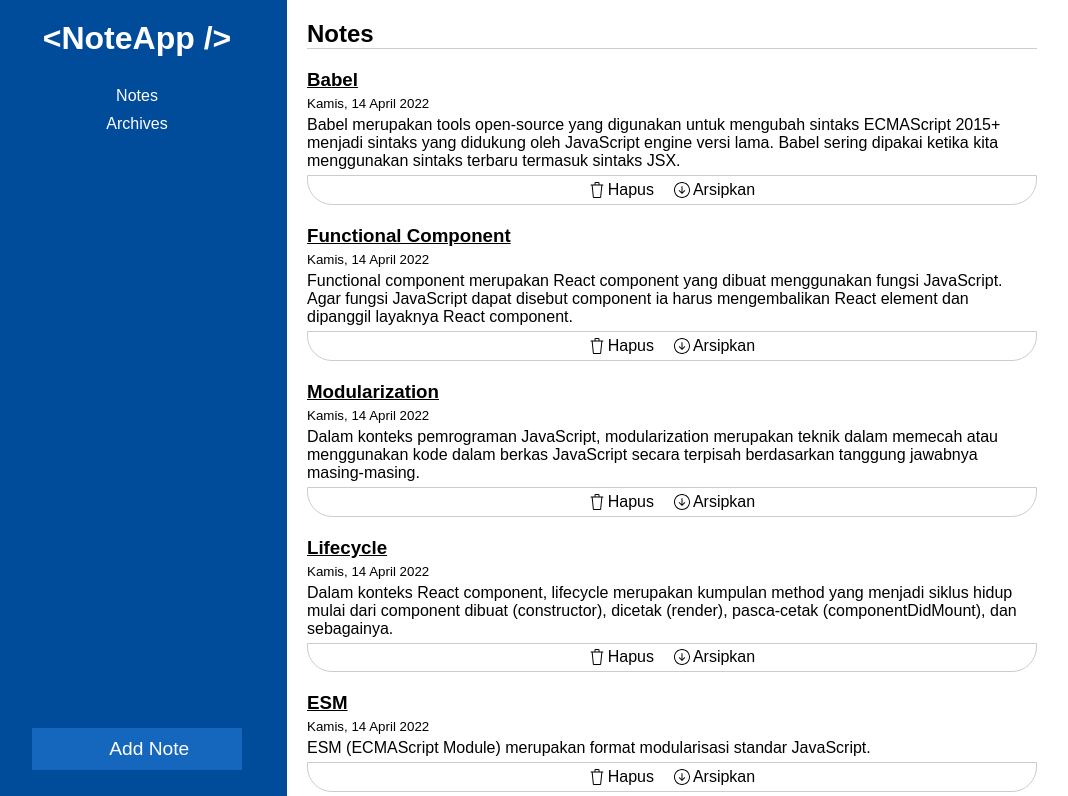
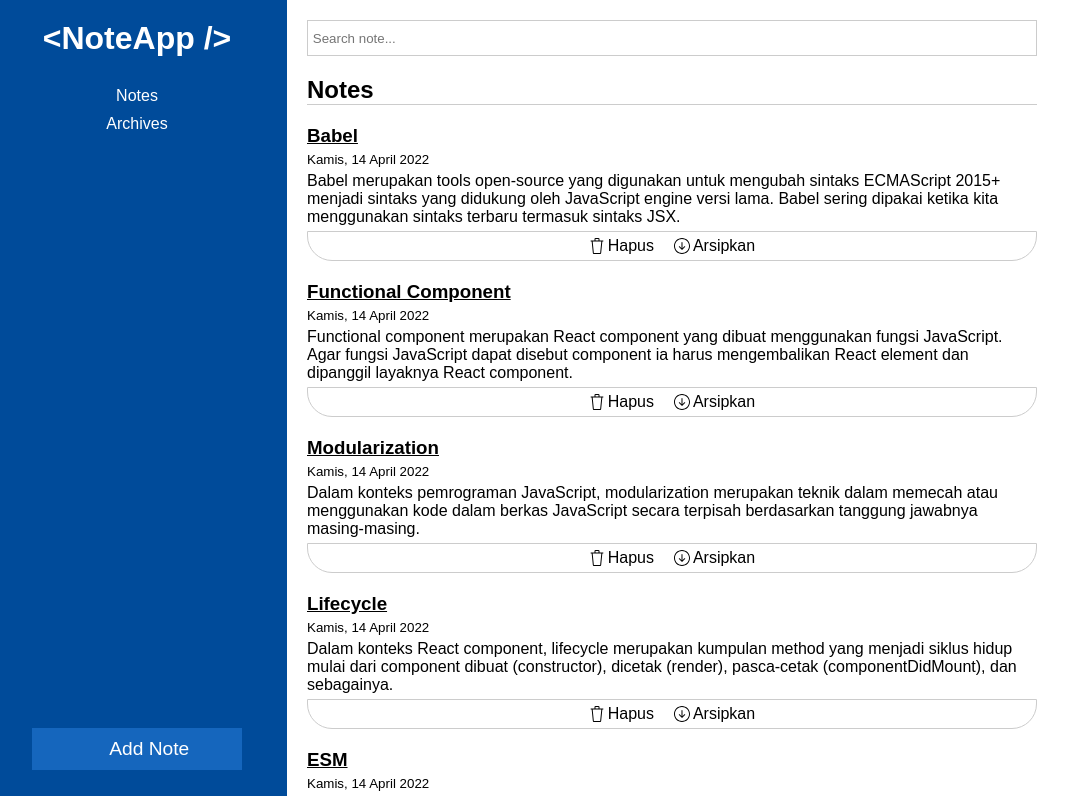
Before and after one commit to madyanes/note-app-with-routing, a React (Vite) app: page / in a window 1280 px wide. Shown: the top 796 px of the page, without its empty margins (13-1081 px from the left). Built offline with nearby package versions, Linux system fonts and the light colour scheme; some icons are missing.

Commit message:
search feature

```diff
--- a/src/App.jsx
+++ b/src/App.jsx
@@ -1,5 +1,5 @@
 import React from 'react'
-import { Routes, Route } from 'react-router-dom'
+import { Routes, Route, useSearchParams, useNavigate } from 'react-router-dom'
 import { addNote, deleteNote, archiveNote, getArchivedNotes, getActiveNotes, unarchiveNote, getNote } from './utils/local-data'
 import Notes from './pages/Notes'
 import Detail from './pages/Detail'
@@ -11,6 +11,25 @@ import SiteFooter from './components/SiteFooter'
 
 import './styles/app.css'
 
+const AppWrapper = () => {
+  const [searchParams, setSearchParams] = useSearchParams()
+  const navigate = useNavigate()
+
+  const searchKeyword = searchParams.get('search')
+
+  const changeSearchParams = (searchKeyword) => {
+    setSearchParams({ search: searchKeyword })
+  }
+
+  return (
+    <App
+      defaultSearchKeyword={searchKeyword}
+      searchKeywordChange={changeSearchParams}
+      navigate={navigate}
+    />
+  )
+}
+
 class App extends React.Component {
   constructor(props) {
     super(props)
@@ -18,12 +37,24 @@ class App extends React.Component {
     this.state = {
       activeNotes: getActiveNotes(),
       archivedNotes: getArchivedNotes(),
+      searchKeyword: props.defaultSearchKeyword || '',
     }
 
     this.addNoteHandler = this.addNoteHandler.bind(this)
     this.deleteNoteHandler = this.deleteNoteHandler.bind(this)
     this.archiveNoteHandler = this.archiveNoteHandler.bind(this)
     this.getNoteHandler = this.getNoteHandler.bind(this)
+    this.searchKeywordChangeHandler = this.searchKeywordChangeHandler.bind(this)
+  }
+
+  searchKeywordChangeHandler(searchKeyword) {
+    this.setState(() => {
+      return {
+        searchKeyword,
+      }
+    })
+
+    this.props.searchKeywordChange(searchKeyword)
   }
 
   addNoteHandler({ title, body }) {
@@ -49,19 +80,30 @@ class App extends React.Component {
   }
 
   render() {
+    const searchedActiveNotes = this.state.activeNotes.filter((note) => {
+      return note.title.toLowerCase().includes(this.state.searchKeyword.toLowerCase())
+    })
+
+    const searchedArchivedNotes = this.state.archivedNotes.filter((note) => {
+      return note.title.toLowerCase().includes(this.state.searchKeyword.toLowerCase())
+    })
+
     return (
       <React.Fragment>
         <header>
           <SiteHeader />
-          <SiteNavigation />
+          <SiteNavigation
+            searchKeyword={this.state.searchKeyword}
+            searchKeywordChange={this.searchKeywordChangeHandler}
+          />
         </header>
         <div className="container-base-box">
           <main>
             <Routes>
-              <Route path="/" element={<Notes notes={this.state.activeNotes} deleteNoteHandler={this.deleteNoteHandler} archiveNoteHandler={this.archiveNoteHandler} />} />
+              <Route path="/" element={<Notes notes={this.state.searchKeyword ? searchedActiveNotes : this.state.activeNotes} deleteNoteHandler={this.deleteNoteHandler} archiveNoteHandler={this.archiveNoteHandler} searchKeyword={this.state.searchKeyword} searchKeywordChange={this.searchKeywordChangeHandler} />} />
               <Route path="/notes/:id" element={<Detail deleteNoteHandler={this.deleteNoteHandler} archiveNoteHandler={this.archiveNoteHandler} getNoteHandler={this.getNoteHandler} />} />
               <Route path="/new" element={<Form onAddNote={this.addNoteHandler} />} />
-              <Route path="/archives" element={<Notes notes={this.state.archivedNotes} deleteNoteHandler={this.deleteNoteHandler} archiveNoteHandler={this.archiveNoteHandler} archives />} />
+              <Route path="/archives" element={<Notes notes={this.state.searchKeyword ? searchedArchivedNotes : this.state.archivedNotes} deleteNoteHandler={this.deleteNoteHandler} archiveNoteHandler={this.archiveNoteHandler} searchKeyword={this.state.searchKeyword} searchKeywordChange={this.searchKeywordChangeHandler} archives />} />
               <Route path="*" element={<NotFound />} />
             </Routes>
           </main>
@@ -74,4 +116,4 @@ class App extends React.Component {
   }
 }
 
-export default App
+export default AppWrapper
--- a/src/components/NoteList.jsx
+++ b/src/components/NoteList.jsx
@@ -1,11 +1,18 @@
 import React from 'react'
 import PropTypes from 'prop-types'
 import NoteItem from './NoteItem'
+import SearchNote from './SearchNote'
 
 class NoteList extends React.Component {
   render() {
     return (
       <>
+        <div className="search">
+          <SearchNote
+            searchKeyword={this.props.searchKeyword}
+            searchKeywordChange={this.props.searchKeywordChange}
+          />
+        </div>
         <section>
           <h1>{this.props.headingText}</h1>
           {
--- /dev/null
+++ b/src/components/SearchNote.jsx
@@ -0,0 +1,14 @@
+import React from 'react'
+
+const SearchNote = ({ searchKeyword, searchKeywordChange }) => {
+  return (
+    <input
+      type="text"
+      placeholder='Search note...'
+      value={searchKeyword}
+      onChange={(e) => { searchKeywordChange(e.target.value) }}
+    />
+  )
+}
+
+export default SearchNote
--- a/src/components/SiteNavigation.jsx
+++ b/src/components/SiteNavigation.jsx
@@ -1,6 +1,7 @@
 import React from 'react'
 import { Link } from 'react-router-dom'
 import { PiNotePencil } from 'react-icons/pi'
+import SearchNote from './SearchNote'
 
 class SiteNavigation extends React.Component {
   render() {
--- a/src/pages/Notes.jsx
+++ b/src/pages/Notes.jsx
@@ -10,6 +10,8 @@ class Notes extends React.Component {
         notes={this.props.notes}
         deleteNoteHandler={this.props.deleteNoteHandler}
         archiveNoteHandler={this.props.archiveNoteHandler}
+        searchKeyword={this.props.searchKeyword}
+        searchKeywordChange={this.props.searchKeywordChange}
       />
     )
   }
--- a/src/styles/app.css
+++ b/src/styles/app.css
@@ -148,3 +148,13 @@ body {
 .emptyMessage {
   font-style: oblique;
 }
+
+.search {
+  padding-bottom: 1.25rem;
+}
+
+.search input {
+  width: 100%;
+  padding: .6rem .3rem;
+  border: 1px solid #ccc;
+}
```
